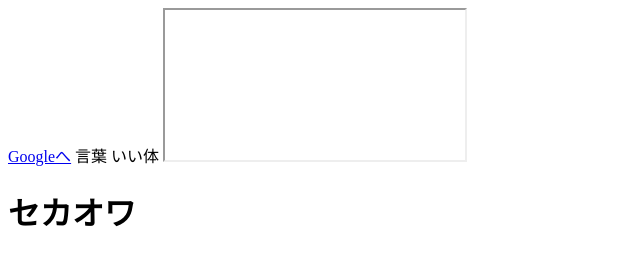
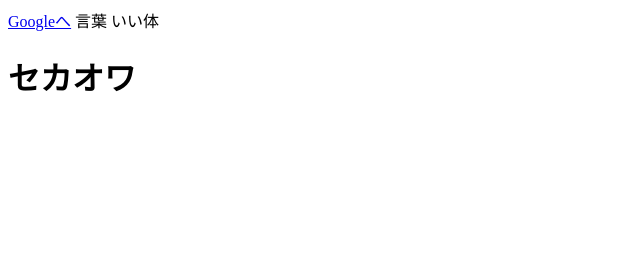
Before and after one commit to masaooh/gerigeri.github.io, a plain HTML site: page index.html in a window 1280 px wide. Shown: the whole page, without its empty margins (0-640 px from the left). Drawn offline with Linux system fonts and the light colour scheme.

Commit message:
Update index.html

```diff
--- a/index.html
+++ b/index.html
@@ -4,6 +4,4 @@
 
 <body>いい体</body>
 
-<iframe tabindex="-1">は？</iframe>
-
 <h1>セカオワ</h1>
```
